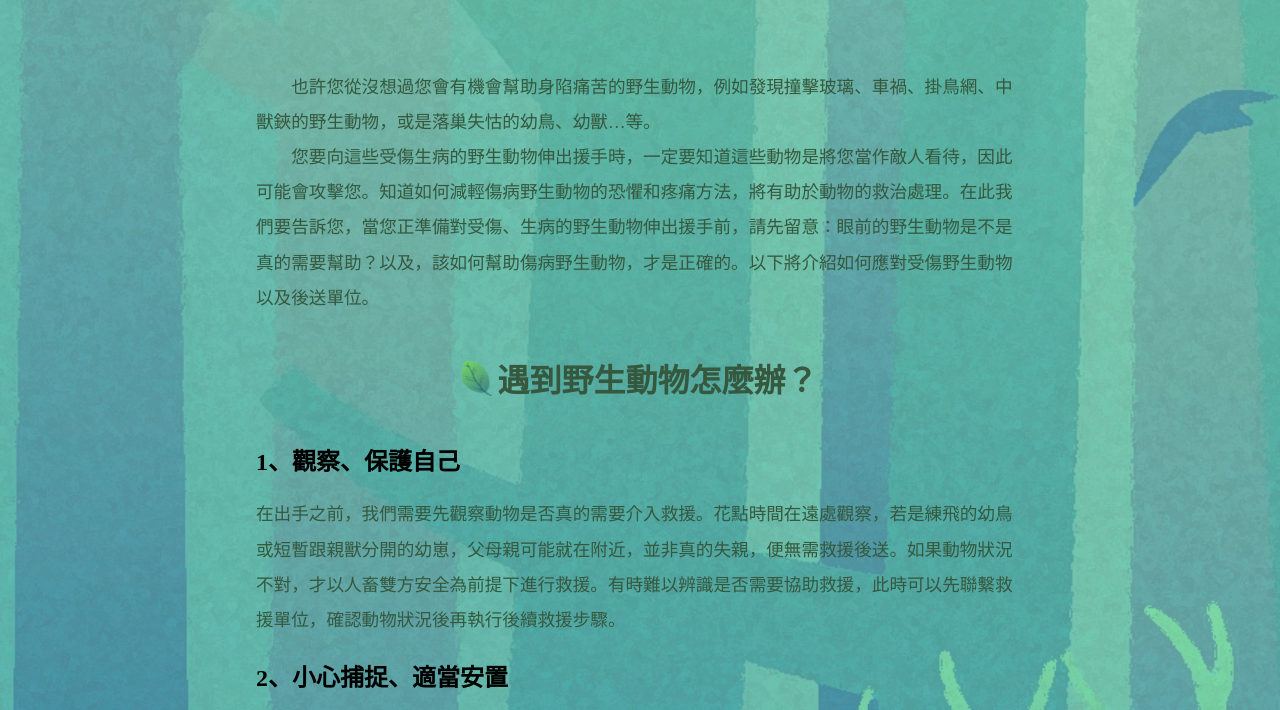
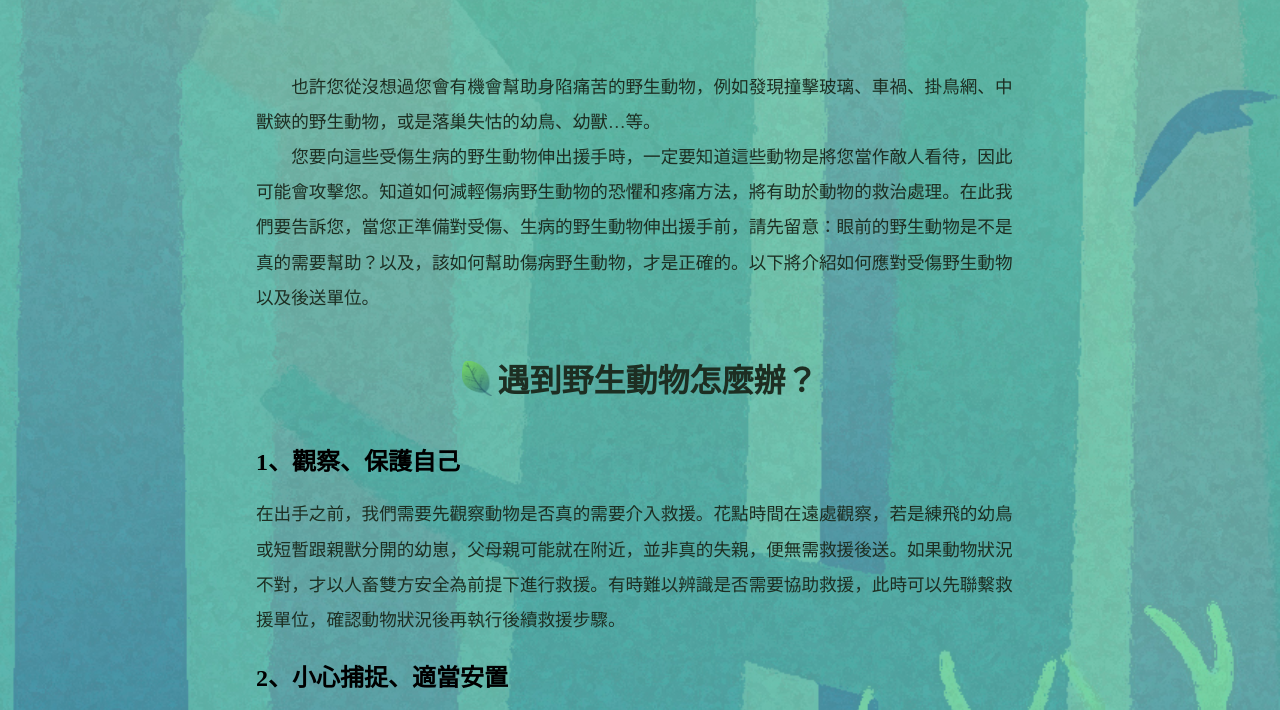
Before and after one commit to chelsealai10/widelife2, a plain HTML site: page index.html in a window 1280 px wide. Shown: the part 1190-1900 px from the top of the page. Drawn offline with Linux system fonts and the light colour scheme.

Commit message:
Update index.html

```diff
--- a/index.html
+++ b/index.html
@@ -58,14 +58,14 @@ text-align:center;
 		div.content p{
 			font-size:1.1rem;
 			line-height:2;
-			color:#35583F;
+			color:#1d2e22;
 		}
 		div.content hr{
 			border: 1px solid rgba(0,0,0,0.3);
 		}
 		div.content h1{
 			font-size: 2em;
-			color:#35583F;
+			color:#1d2e22;
 		}
 		div.tittle{
 			display:flex;
```
